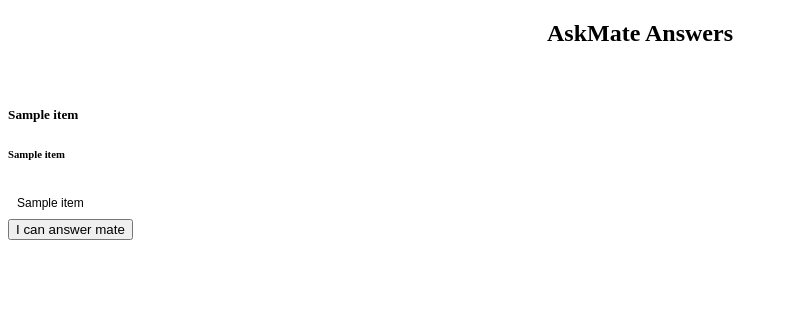
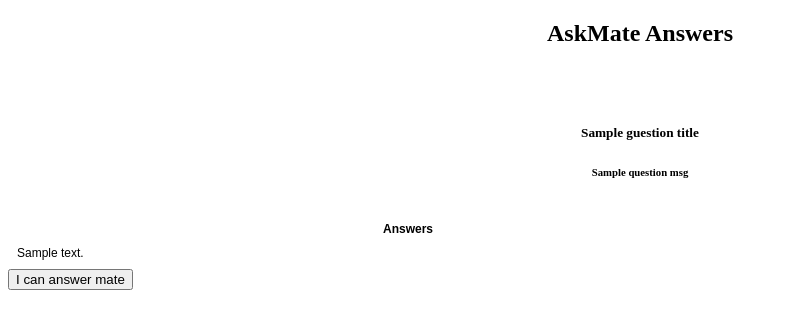
Before and after one commit to ginapaal/askmate_gnap, a Flask app: template templates/answers.html in a window 1280 px wide. Shown: the top 329 px of the page, without its empty margins (0-788 px from the left). Run offline with Flask 2, Linux system fonts and the light colour scheme; the template is opened without the code that fills it: most values are stand-ins (such as "Sample title", 1, 10 or a date in 2020).

Commit message:
forgot to save answer.html

```diff
--- a/templates/answers.html
+++ b/templates/answers.html
@@ -8,12 +8,12 @@
 
     <body>
         <h2 align="middle"> AskMate Answers </h2>
-        <form action= "/question/<question_id>" method="GET"></form>
+        <form action="/question/<question_id>" method="GET"></form>
         <br>
-        {% for item in table %}
-            <h5> {{ item[2] }}</h3>
-            <h6> {{ item[3] }}</h4>
-        {% endfor %}
+        <br>
+        <h5 align="middle"> {{ guestion_title }}</h5>
+        <h6 align="middle"> {{ question_msg }}</h6>
+        <br>
 
         <table>
             <style>
@@ -28,21 +28,23 @@
                     padding: 9px
                 }
             </style>
-            <thead align="middle">
+       <thead>
             <tr>
-                    <th></th>
+                <th>Answers</th>
             </tr>
         </thead>
         <tbody>
-                {% for item in table %}
+
             <tr>
-                        <td> {{ item[3] }} </td>
+                {% if question_id %}
+                <td> {{ answer }} </td>
+                {% endif %}
             </tr>
-                {% endfor %}
+
         </tbody>
     </table>
-        <form action= '/question/{{ question_id }}/new-answer', method="GET">
-            <input type = "submit" value="I can answer mate">
+    <form action='/question/{{ question_id }}/new-answer' , method="GET">
+        <input type="submit" value="I can answer mate">
     </form>
 </body>
 
```
Lines whose indentation alone changed are shown as unchanged.
